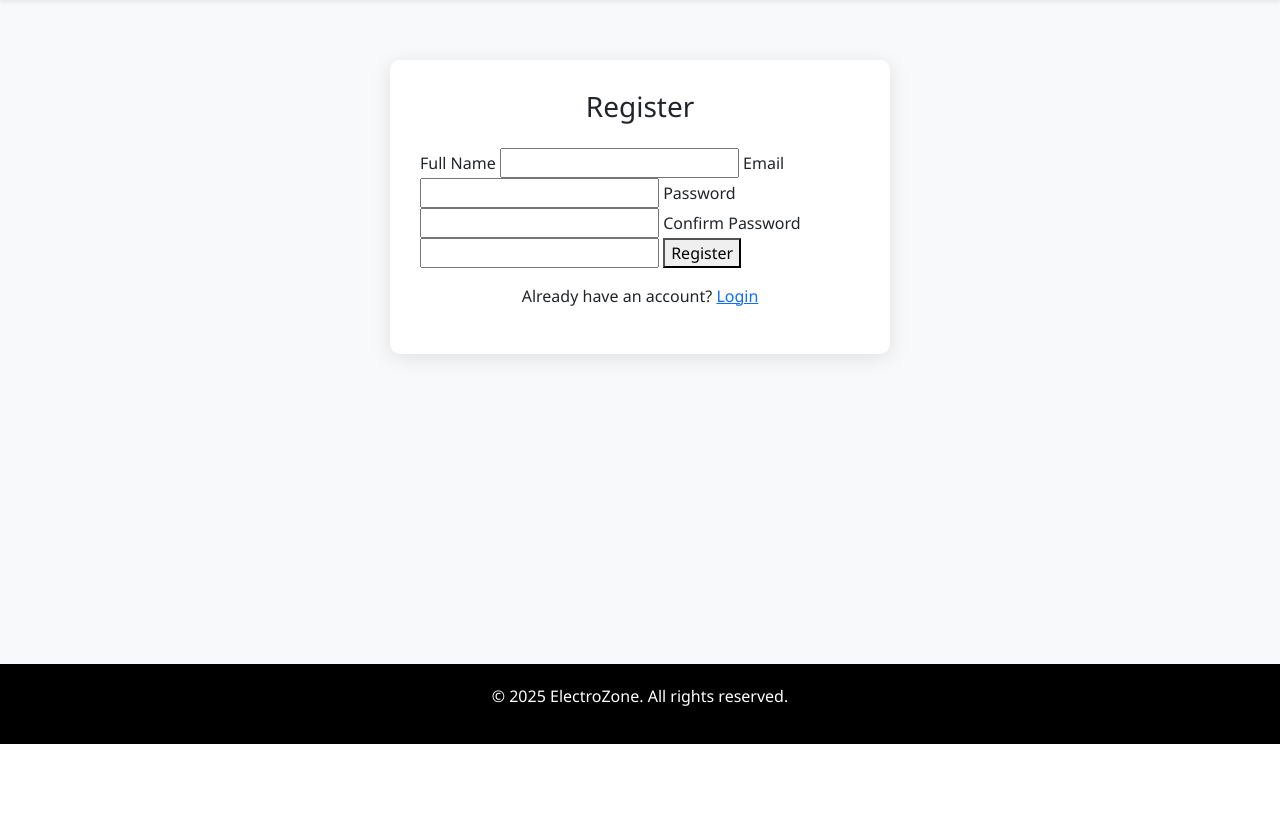
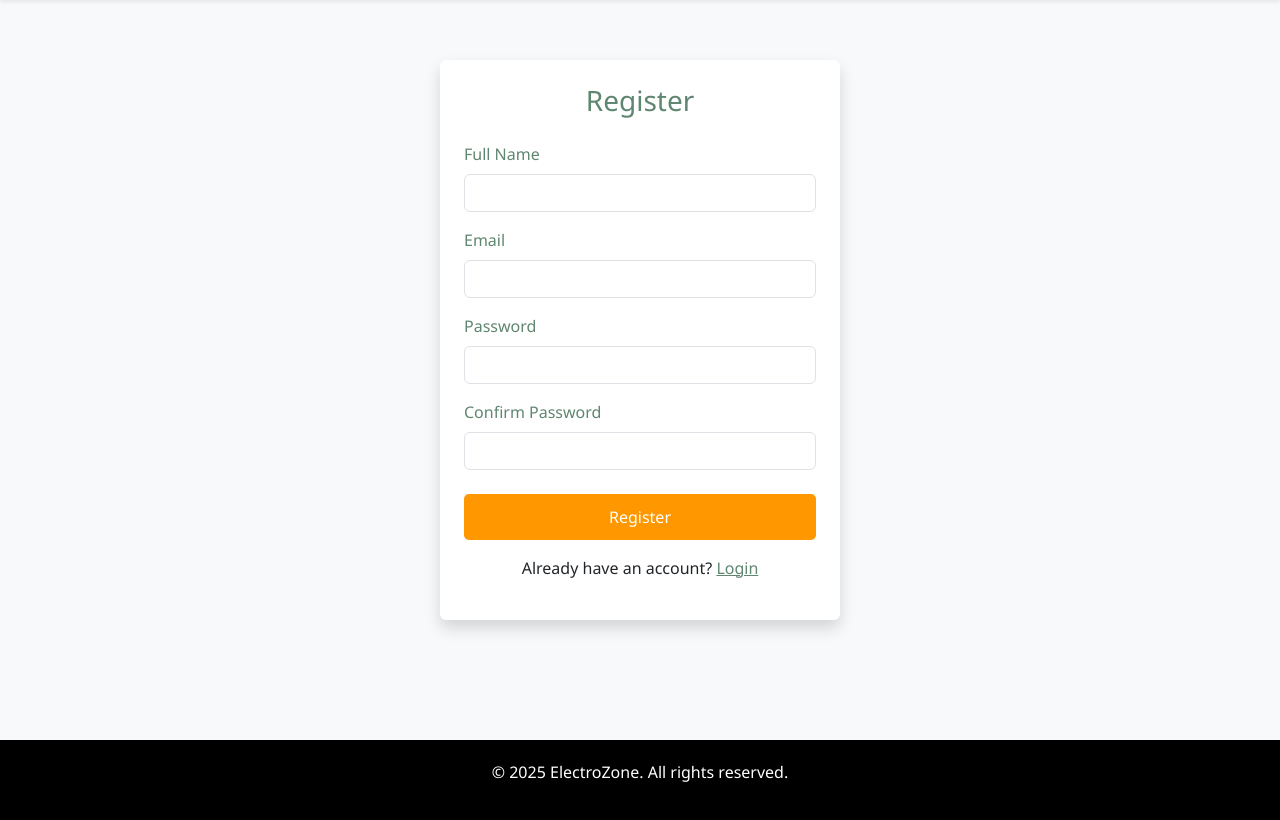
Before and after one commit to KakaDev254/Electozone, a Django app: page /accounts/register/ in a window 1280 px wide. Shown: the part 56-876 px from the top of the page. Before the commit the page ends 800 px from the top, so only its background shows below. Run offline with Django 5.2, Linux system fonts and the light colour scheme; data comes from the database, SQL or seed files in the repository.

Commit message:
changed login

```diff
--- a/accounts/templates/accounts/register.html
+++ b/accounts/templates/accounts/register.html
@@ -1,27 +1,83 @@
-<!-- register.html -->
 {% extends 'base.html' %} {% block content %}
-<div class="container">
-  <div class="form-container">
-    <h3 class="text-center mb-4">Register</h3>
+<div class="container mt-5">
+  <div
+    class="form-container mx-auto shadow p-4 rounded"
+    style="max-width: 400px; background-color: #fff"
+  >
+    <h3 class="text-center mb-4" style="color: #5f8670">Register</h3>
     <form method="post">
       {% csrf_token %}
-      <label>Full Name</label>
-      <input type="text" name="full_name" required />
 
-      <label>Email</label>
-      <input type="email" name="email" required />
+      <div class="form-group mb-3">
+        <label for="full_name" class="form-label" style="color: #5f8670"
+          >Full Name</label
+        >
+        <input
+          type="text"
+          id="full_name"
+          name="full_name"
+          class="form-control"
+          required
+        />
+      </div>
 
-      <label>Password</label>
-      <input type="password" name="password" required />
+      <div class="form-group mb-3">
+        <label for="email" class="form-label" style="color: #5f8670"
+          >Email</label
+        >
+        <input
+          type="email"
+          id="email"
+          name="email"
+          class="form-control"
+          required
+        />
+      </div>
 
-      <label>Confirm Password</label>
-      <input type="password" name="confirm_password" required />
+      <div class="form-group mb-3">
+        <label for="password" class="form-label" style="color: #5f8670"
+          >Password</label
+        >
+        <input
+          type="password"
+          id="password"
+          name="password"
+          class="form-control"
+          required
+        />
+      </div>
 
-      <button type="submit">Register</button>
+      <div class="form-group mb-4">
+        <label for="confirm_password" class="form-label" style="color: #5f8670"
+          >Confirm Password</label
+        >
+        <input
+          type="password"
+          id="confirm_password"
+          name="confirm_password"
+          class="form-control"
+          required
+        />
+      </div>
+
+      <button
+        type="submit"
+        class="btn"
+        style="
+          background-color: #ff9800;
+          color: white;
+          width: 100%;
+          padding: 10px;
+          border-radius: 5px;
+        "
+      >
+        Register
+      </button>
     </form>
 
     <p class="mt-3 text-center">
-      Already have an account? <a href="{% url 'login' %}">Login</a>
+      Already have an account?
+      <a href="{% url 'login' %}" style="color: #5f8670">Login</a>
     </p>
   </div>
 </div>
```
Also changed, not shown: accounts/templates/accounts/login.html (+46 -9 lines).
